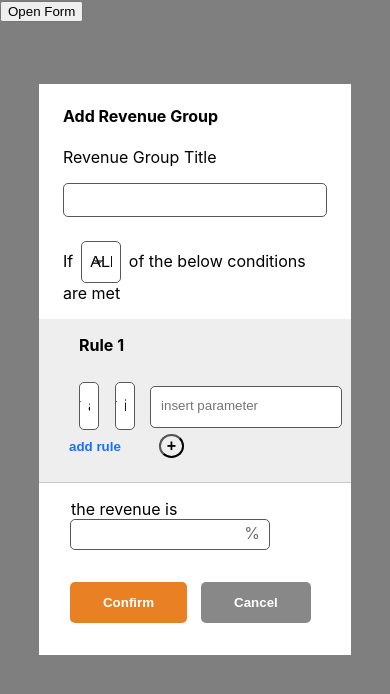
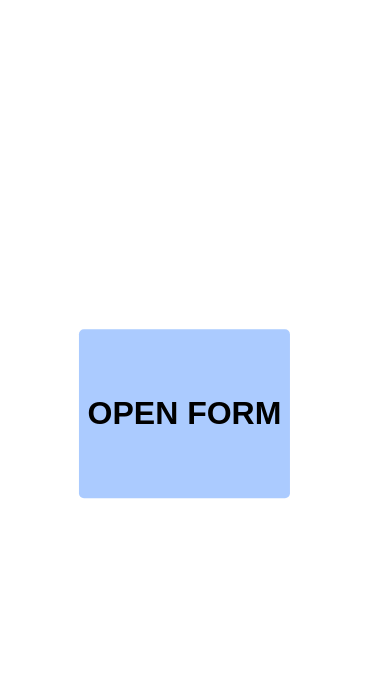
Before and after one commit to katnaps/forms, a React (Create React App) app: page / in a window 390 px wide. Shown: the top 694 px of the page. Built offline with nearby package versions, Linux system fonts and the light colour scheme.

Commit message:
added web responsiveness

```diff
--- a/src/App.css
+++ b/src/App.css
@@ -4,7 +4,42 @@
 
 body {
   margin: 0;
-  background-color: rgba(0, 0, 0, 0.5);
+  background-color: #fff;
+}
+
+.btn-container {
+  display: flex;
+  justify-content: center;
+}
+
+.main-btn {
+  height: 100vh;
+}
+
+.modal-btn {
+  position: absolute;
+  top: 50%;
+  left: 50%;
+  transform: translate(-55%, -55%);
+
+  border-radius: 5px;
+  border: 0;
+
+  height: 10vh;
+  width: 15vh;
+
+  text-transform: uppercase;
+  font-size: 2rem;
+  font-weight: bold;
+
+  background-color: #abcbff;
+
+  transition: background-color 0.2s ease-out;
+}
+
+.modal-btn:focus {
+  outline: 0;
+  background-color: #24ff6d;
 }
 
 .modal-container-close{
@@ -23,10 +58,6 @@ body {
   background-color: #fff;
   position: absolute;
   top: 10vh;
-}
-
-.modal-subcontent {
-  /* margin: 0 2em; */
 }
 
 .title-row {
@@ -59,7 +90,6 @@ body {
   width: 15%;
   border-radius: 5px;
   border: 1px solid rgb(88, 88, 88);
-  margin: 0 0.5em;
 }
 
 /* DropRow */
@@ -257,3 +287,153 @@ select {
   -webkit-appearance: none;
   -moz-appearance: none;
 }
+
+
+/* Web Responsive */
+
+@media screen and (max-width: 1440px) {
+  .modal-btn {
+    position: absolute;
+    top: 50%;
+    left: 50%;
+    transform: translate(-55%, -55%);
+
+    border-radius: 5px;
+    border: 0;
+
+    height: 20vh;
+    width: 25vh;
+
+    text-transform: uppercase;
+    font-size: 2rem;
+    font-weight: bold;
+
+    background-color: #abcbff;
+
+    transition: background-color 0.2s ease-out;
+  }
+}
+
+@media screen and (max-width: 1024px) {
+  .input-para {
+    width: 75%;
+  }
+
+  .drop-grp-menu {
+    width: auto;
+  }
+}
+
+@media screen and (max-width: 768px) {
+  .input-para {
+    width: 65%;
+  }
+
+}
+
+
+@media screen and (max-width: 425px) {
+
+
+  .modal-content {
+    width: 100vmin;
+    top: 0;
+  }
+
+  .title-row {
+    margin: 0 3.5em 0 1.5em;
+  }
+
+  .upper-row {
+    display: flex;
+    flex-direction: column;
+    margin: 1em 3.5em 1em 1.5em;
+  }
+
+  .drop-menu {
+    width: 100%;
+  }
+
+  .upper-row .drop-menu {
+    margin: 0;
+  }
+
+  .row-content {
+    flex-direction: column;
+    width: auto;
+  }
+
+  .drop-grp {
+    width: auto;
+    flex-direction: column;
+    align-items: center;
+    margin: 0 1.5em 0 0;
+
+  }
+
+  .drop-grp-menu {
+    width: 100%;
+    margin: 0.5em 0;
+  }
+
+  .para-grp {
+    width: auto;
+  }
+
+  .para-subgrp {
+    width: auto;
+    display: flex;
+    flex-direction: column;
+  }
+
+  .input-para {
+    width: auto;
+    margin: 0 1.5em 0 0;
+  }
+
+  .btn-rule {
+    position: relative;
+    left: 8em;
+    bottom: 2.2em;
+  }
+
+  #btn-add {
+    position: relative;
+    left: 16em;
+  }
+}
+
+
+@media screen and (max-width: 375px) {
+  .rev-row {
+    display: flex;
+    flex-direction: column;
+    margin: 1em 1.5em 0.5em 1.5em;
+  }
+
+  .btn-rule {
+    position: relative;
+    left: 6em;
+    bottom: 2.2em;
+  }
+
+  #btn-add {
+    position: relative;
+    left: 12.5em;
+  }
+
+}
+
+@media screen and (max-width: 320px) {
+
+  .btn-rule {
+    position: relative;
+    left: 4em;
+    bottom: 2.2em;
+  }
+
+  #btn-add {
+    position: relative;
+    left: 10em;
+  }
+}
--- a/src/components/DropRow.js
+++ b/src/components/DropRow.js
@@ -1,9 +1,9 @@
 import React, { useState, useContext } from 'react';
-import RowContext from '../contexts/RowContext';
+import StateContext from '../contexts/StateContext';
 
 
 export default () => {
-    const{ ruleList, handleAddRuleSet, handleRemoveRuleSet, idx } = useContext(RowContext);
+    const{ ruleList, handleAddRuleSet, handleRemoveRuleSet, idx } = useContext(StateContext);
 
     const [rowList, setRowList] = useState([{ para: "" }]);
     const [isSelectOpt1, setSelectOpt1] = useState(['aff_sub', 'aff_sub1', 'aff_sub2']);
--- a/src/components/Forms.js
+++ b/src/components/Forms.js
@@ -1,8 +1,11 @@
-import React, { useState } from 'react';
+import React, { useState, useContext } from 'react';
 import DropRow from './DropRow';
-import RowContext from '../contexts/RowContext';
+import StateContext from '../contexts/StateContext';
+import ModalContext from '../contexts/ModalContext';
 
 export default ({ children }) => {
+    const { closeModalState } = useContext(ModalContext);
+
     const [condition, setCondtions] = useState(['ALL', 'option1', 'option2', 'option3']);
     const [ruleList, setRuleList] = useState([{}]);
 
@@ -43,12 +46,12 @@ export default ({ children }) => {
 
                 {ruleList.map((x, idx) => {
                     return (
-                        <RowContext.Provider value={{ ruleList, handleAddRuleSet, handleRemoveRuleSet, idx }}>
+                        <StateContext.Provider value={{ ruleList, handleAddRuleSet, handleRemoveRuleSet, idx }}>
                             <div key={idx}>
                                 <DropRow />
                             </div>
                             {children}
-                        </RowContext.Provider>
+                        </StateContext.Provider>
                     )
                 })}
                 <div className="rev-row">
@@ -59,7 +62,7 @@ export default ({ children }) => {
 
                 <div className="action-btn">
                     <button id="confirm">Confirm</button>
-                    <button id="cancel">Cancel</button>
+                    <button id="cancel" onClick={closeModalState}>Cancel</button>
                 </div>
 
             </div>
--- a/src/components/Modal.js
+++ b/src/components/Modal.js
@@ -1,23 +1,38 @@
 import React, { useState } from 'react';
 import Forms from './Forms';
+import ModalContext from "../contexts/ModalContext";
 
-export default () => {
+export default ({ child }) => {
     const [modalState, setModalState] = useState(false);
 
     // handles click event to open up modal form
     const handleModalState = () => {
+        document.body.style.backgroundColor = 'rgba(0, 0, 0, 0.5)';
+
         setModalState(true);
+    }
+    // handle click event to close the modal form
+    const closeModalState = () => {
+        document.body.style.backgroundColor = '#fff';
+        setModalState(false);
     }
 
 
     return (
-        <div className="main-btn">
-            <button className="modal-btn">Open Form</button>
-            <div className="modal-container-open">
-                <div className="modal-content">
-                    <Forms modalState={modalState} />
+        <ModalContext.Provider value={{ closeModalState }}>
+            <div className="btn-container">
+                <div className="main-btn">
+                    <button className="modal-btn" onClick={handleModalState}>Open Form</button>
                 </div>
             </div>
-        </div>
+            <div className={modalState ? "modal-container-open" : "modal-container-close"}>
+                <div className="modal-content">
+                    <Forms />
+                </div>
+            </div>
+
+
+            {child}
+        </ModalContext.Provider>
     )
 }
--- a/src/contexts/RowContext.js
+++ b/src/contexts/ModalContext.js
@@ -1,3 +1,3 @@
 import { createContext } from 'react'
 
-export default createContext()
+export default createContext();
--- /dev/null
+++ b/src/contexts/StateContext.js
@@ -0,0 +1,3 @@
+import { createContext } from 'react'
+
+export default createContext();
```
